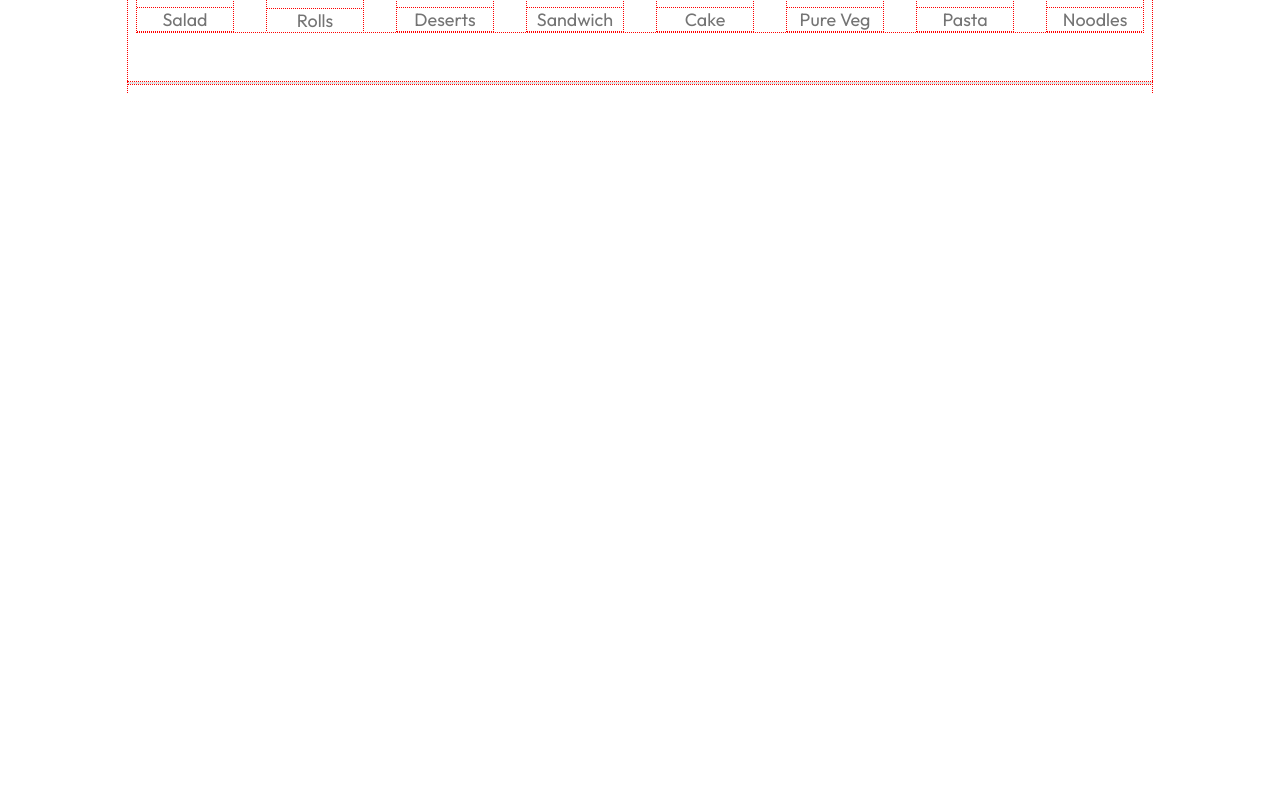
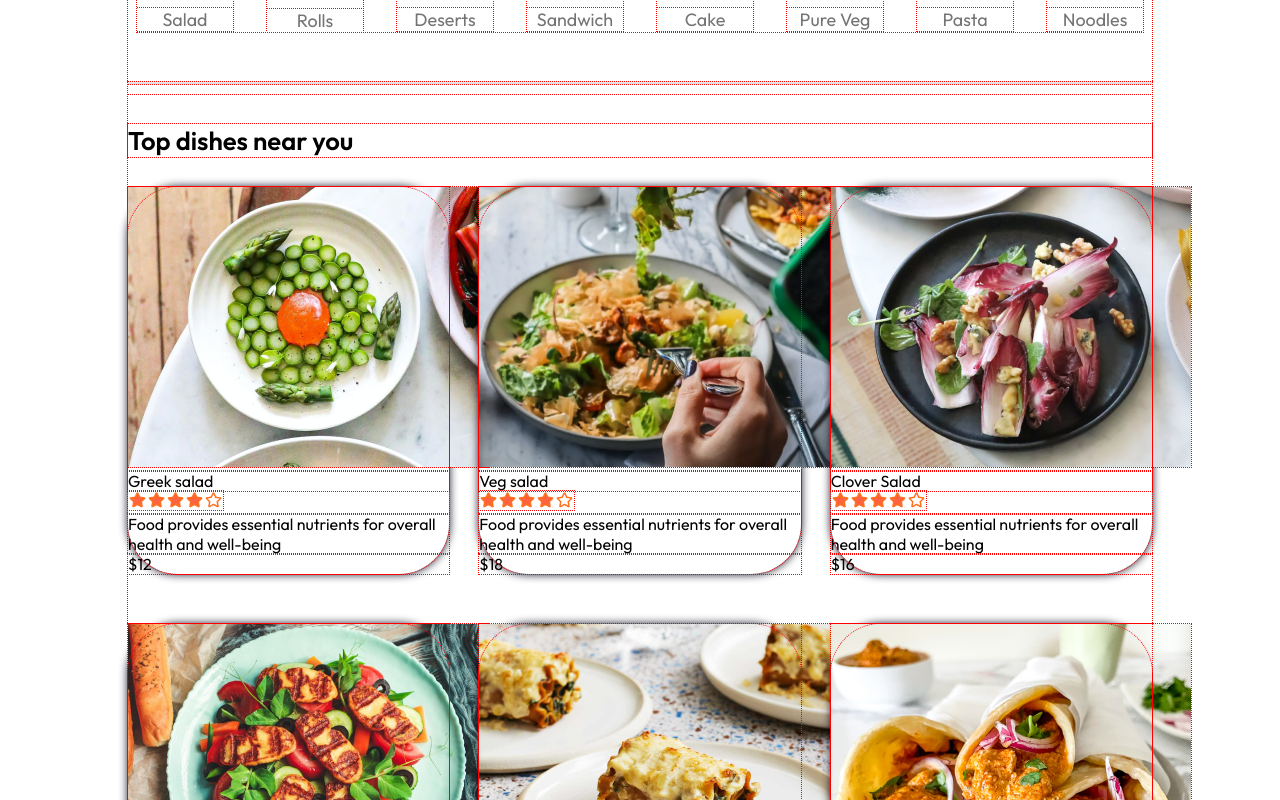
Before and after one commit to edmyrbatiancila/full-stack-ecommerce.ed, a React (Vite) app in the folder frontend/: page / in a window 1280 px wide. Shown: the part 840-1640 px from the top of the page. Before the commit the page ends 934 px from the top, so only its background shows below. Built offline with nearby package versions, Linux system fonts and the light colour scheme.

Commit message:
updated code and added files/folder.

```diff
--- /dev/null
+++ b/frontend/src/components/FoodDisplay/FoodDisplay.css
@@ -0,0 +1,16 @@
+.food-display {
+    margin-top: 30px;
+}
+
+.food-display h2 {
+    font-size: max(2vw, 24px);
+    font-weight: 600;
+}
+
+.food-display-list {
+    display: grid;
+    grid-template-columns: repeat(auto-fill,minmax(240px,1fr));
+    margin-top: 30px;
+    gap: 30px;
+    row-gap: 50px;
+}
--- /dev/null
+++ b/frontend/src/components/FoodDisplay/FoodDisplay.jsx
@@ -0,0 +1,22 @@
+import React, { useContext } from 'react';
+import './FoodDisplay.css';
+import { StoreContext } from '../../context/StoreContext';
+import FoodItem from '../FoodItem/FoodItem';
+
+const FoodDisplay = ({category}) => {
+
+    const {food_list} = useContext(StoreContext)
+
+  return (
+    <div className='food-display' id='food-display'>
+      <h2>Top dishes near you</h2>
+      <div className="food-display-list">
+        {food_list.map((item, index) => {
+            return <FoodItem key={index} id={item._id} name={item.name} description={item.description} price={item.price} image={item.image} />
+        })}
+      </div>
+    </div>
+  )
+}
+
+export default FoodDisplay;
--- /dev/null
+++ b/frontend/src/components/FoodItem/FoodItem.css
@@ -0,0 +1,8 @@
+.food-item {
+    width: 100%;
+    margin: auto;
+    border-radius: 50px;
+    box-shadow: 0px 0px 10px #000015;
+    transition: 0.3s;
+    animation: fadeIn 1s;
+}
--- /dev/null
+++ b/frontend/src/components/FoodItem/FoodItem.jsx
@@ -0,0 +1,23 @@
+import React from 'react'
+import './FoodItem.css';
+import { assets } from '../../assets/assets';
+
+const FoodItem = ({id, name, price, description, image}) => {
+  return (
+    <div className='food-item'>
+        <div className="food-item-img-container">
+            <img className='food-item-image' src={image} alt="" />
+        </div>
+        <div className='food-item-info'>
+            <div className="food-item-name-rating">
+                <p>{name}</p>
+                <img src={assets.rating_starts} alt="" />
+            </div>
+            <p className="food-item-description">{description}</p>
+            <p className="food-item-price">${price}</p>
+        </div>
+    </div>
+  )
+}
+
+export default FoodItem
--- a/frontend/src/main.jsx
+++ b/frontend/src/main.jsx
@@ -1,11 +1,14 @@
-import React from 'react'
-import ReactDOM from 'react-dom/client'
-import App from './App.jsx'
-import './index.css'
-import { BrowserRouter } from 'react-router-dom';
+import React from "react";
+import ReactDOM from "react-dom/client";
+import App from "./App.jsx";
+import "./index.css";
+import { BrowserRouter } from "react-router-dom";
+import StoreContextProvider from "./context/StoreContext.jsx";
 
 ReactDOM.createRoot(document.getElementById("root")).render(
   <BrowserRouter>
-    <App />
+    <StoreContextProvider>
+      <App />
+    </StoreContextProvider>
   </BrowserRouter>
 );
--- a/frontend/src/pages/Home/Home.jsx
+++ b/frontend/src/pages/Home/Home.jsx
@@ -2,6 +2,7 @@
 import './Home.css';
 import Header from '../../components/Header/Header';
 import ExploreMenu from '../../components/ExploreMenu/ExploreMenu';
+import FoodDisplay from '../../components/FoodDisplay/FoodDisplay';
 
 const Home = () => {
 
@@ -11,6 +12,7 @@
     <div>
       <Header/>
       <ExploreMenu category={category} setCategory={setCategory}/>
+      <FoodDisplay category={category} />
     </div>
   )
 }
```
Also changed, not shown: frontend/src/context/StoreContext.jsx (+6 -4 lines).
